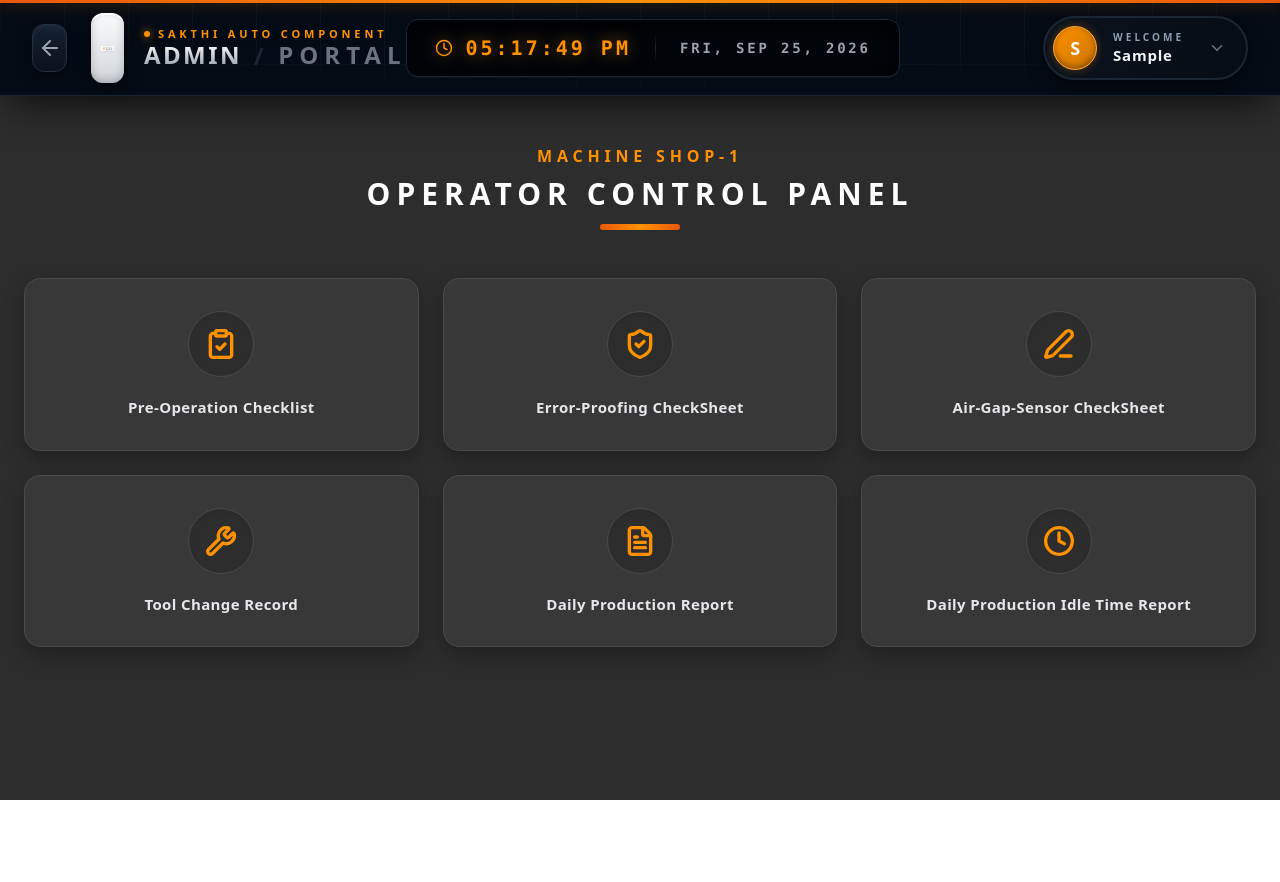
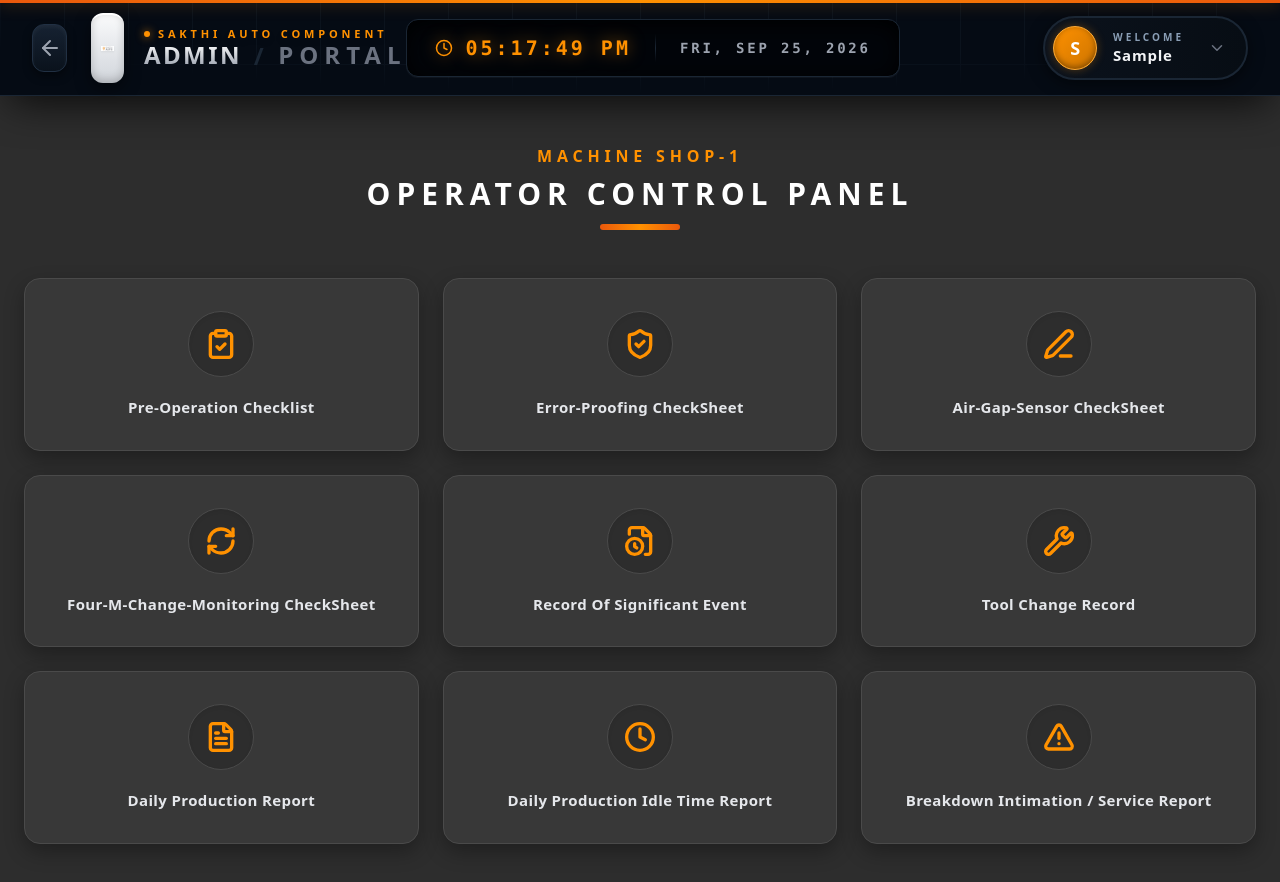
Before and after one commit to creator-chandru/machine-shop-project-v2, a React (Create React App) app in the folder frontend/: page /operator/1 in a window 1280 px wide. Shown: the top 882 px of the page. Before the commit the page ends 800 px from the top, so only its background shows below. Built offline with nearby package versions, Linux system fonts and the light colour scheme; no server answers; sample sign-in values are in the browser's storage.

Commit message:
undone comments

```diff
--- a/frontend/src/pages/FormPlaceholder.jsx
+++ b/frontend/src/pages/FormPlaceholder.jsx
@@ -23,11 +23,11 @@ const formMap = {
 
   "air-gap-sensor": <AirGapSensorCheckSheet />,
 
-  // "four-m-change-monitoring": <FourMChangeMonitoringCheckSheet />,
+  "four-m-change-monitoring": <FourMChangeMonitoringCheckSheet />,
 
   "tool-change-record": <ToolChangeRecord />,
 
-  // "significant-event-record": <RecordOfSignificantEvent />,
+  "significant-event-record": <RecordOfSignificantEvent />,
 
   "daily-production-report": <DailyProductionReport />,
 
@@ -35,9 +35,9 @@ const formMap = {
     <DailyProductionIdleTimeReport />
   ),
 
-  // "breakdown-intimation-service-report": (
-  //   <BreakdownIntimationServiceReport />
-  // ),
+  "breakdown-intimation-service-report": (
+     <BreakdownIntimationServiceReport />
+   ),
 
   // Future forms:
   // "some-form": <SomeForm />,
--- a/frontend/src/pages/Operator.jsx
+++ b/frontend/src/pages/Operator.jsx
@@ -35,12 +35,12 @@ const Operator = () => {
     { name: "Pre-Operation Checklist", path:`/operator/${shopId}/pre-operation-checklist`, icon: ClipboardCheck},
     { name: "Error-Proofing CheckSheet", path:`/operator/${shopId}/error-proofing-checksheet`, icon: ShieldCheck},
     { name: "Air-Gap-Sensor CheckSheet", path:`/operator/${shopId}/air-gap-sensor`, icon: PenLine},
-    //{ name: "Four-M-Change-Monitoring CheckSheet", path:`/operator/${shopId}/four-m-change-monitoring`, icon: RefreshCw},
-    //{ name: "Record Of Significant Event", path:`/operator/${shopId}/significant-event-record`, icon: FileClock},
+    { name: "Four-M-Change-Monitoring CheckSheet", path:`/operator/${shopId}/four-m-change-monitoring`, icon: RefreshCw},
+    { name: "Record Of Significant Event", path:`/operator/${shopId}/significant-event-record`, icon: FileClock},
     { name: "Tool Change Record", path:`/operator/${shopId}/tool-change-record`, icon: Wrench},
     { name: "Daily Production Report", path:`/operator/${shopId}/daily-production-report`, icon: FileText},
     { name: "Daily Production Idle Time Report", path:`/operator/${shopId}/daily-production-idle-time-report`, icon: Clock},
-    //{ name: "Breakdown Intimation / Service Report", path:`/operator/${shopId}/breakdown-intimation-service-report`, icon: AlertTriangle}
+    { name: "Breakdown Intimation / Service Report", path:`/operator/${shopId}/breakdown-intimation-service-report`, icon: AlertTriangle}
   ];
 
   return (
```
Also changed, not shown: 1 other file (tests, documents, lock files or other folders).
